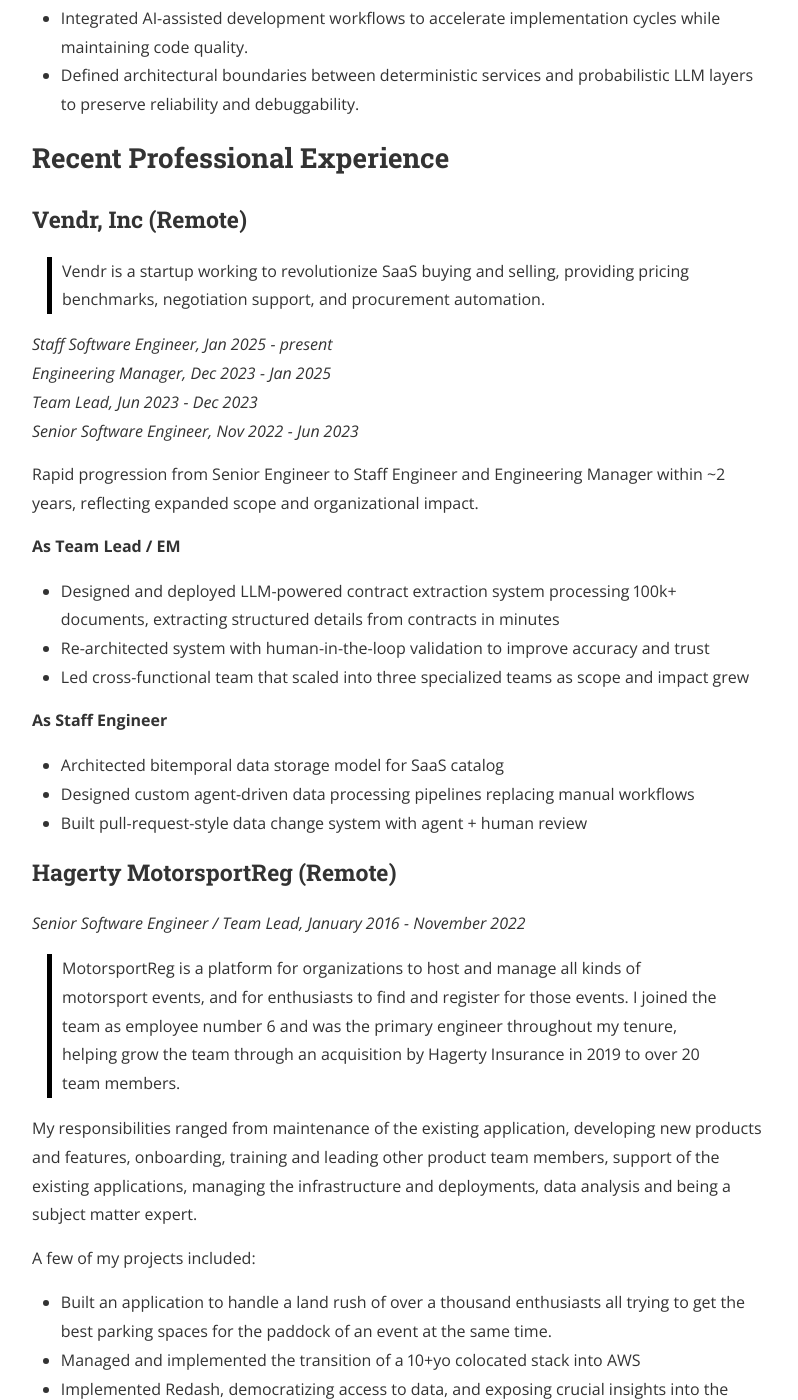
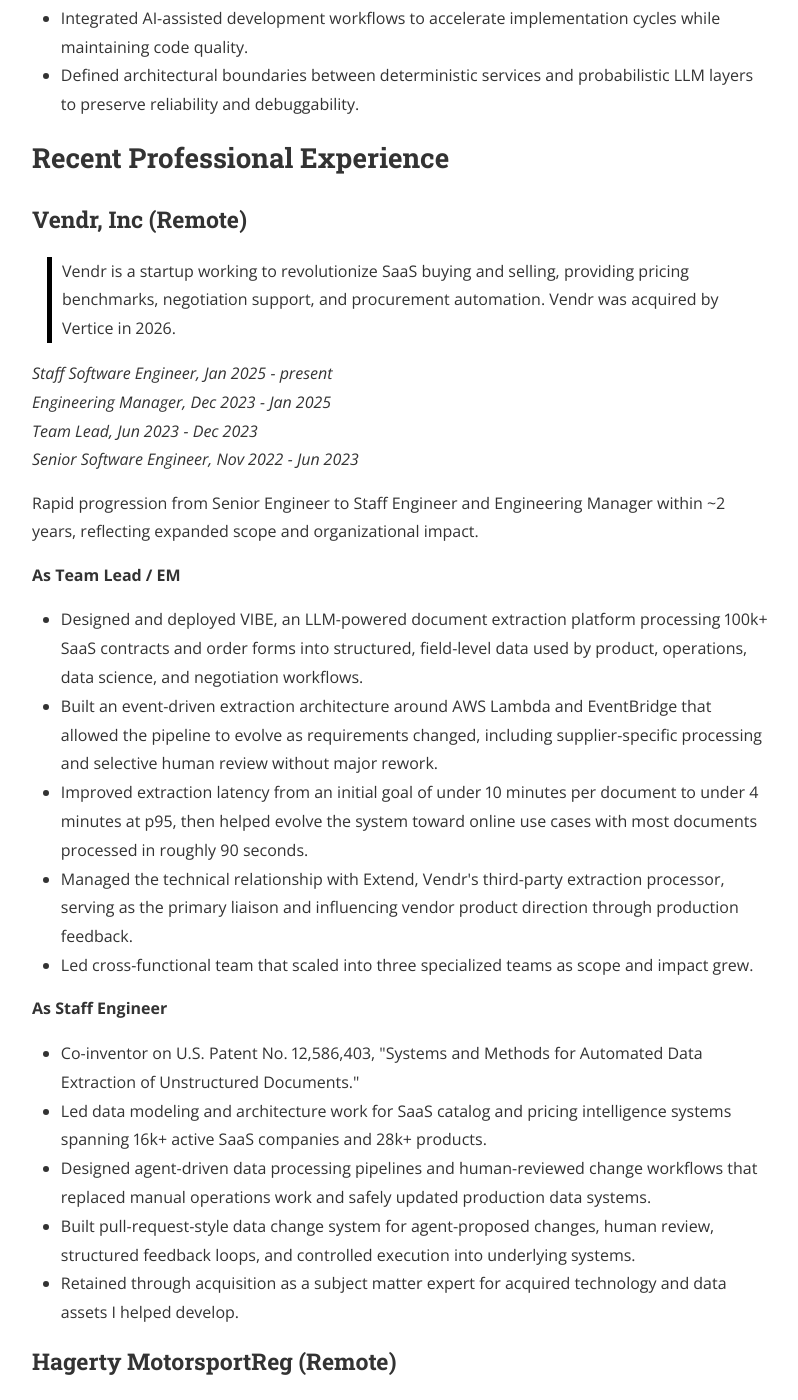
Before and after one commit to ryanguill/ryanguill.github.io, a Jekyll site: the page built from resume.html, in a window 1280 px wide and 1400 px high, scrolled down 1082 px. Shown: the whole window, without its empty margins (240-1038 px from the left). Built offline with Jekyll 4.4.1, drawn with Linux system fonts in a browser that asks for light colours; nearby versions of some CDN libraries; a style sheet for code colours, icons or effects is not loaded; some of the changed text lies outside the part shown.

Commit message:
Update resume positioning

```diff
--- a/resume.html
+++ b/resume.html
@@ -27,7 +27,7 @@
 <h2 id="summary-of-qualifications">Introduction</h2>
 
 <strong>Staff Engineer specializing in scalable system architecture, data modeling, and AI-integrated platform design.</strong>
-<p>20+ years designing and shipping production systems across startups and growth-stage companies. Deep expertise in TypeScript, AWS serverless infrastructure, PostgreSQL, and analytics workflows. Designs high-leverage systems that combine structured data, deterministic services, and LLM-driven reasoning to automate complex workflows. Operates as a technical leader shaping long-term architecture while elevating team capability.</p>
+<p>20+ years designing and shipping production systems across startups and growth-stage companies. Deep expertise in backend and data architecture, AWS serverless infrastructure, PostgreSQL, and AI-integrated workflows. Designs high-leverage systems that combine structured data, deterministic services, and LLM-driven reasoning to automate complex business processes. Operates as a technical leader shaping long-term architecture while elevating team capability.</p>
 
 
 <h2 id="technical-profile">Technical Profile</h2>
@@ -56,7 +56,7 @@
 <h3 id="vendr-remote">Vendr, Inc (Remote)</h3>
 
 <blockquote>
-  <p>Vendr is a startup working to revolutionize SaaS buying and selling, providing pricing benchmarks, negotiation support, and procurement automation.</p>
+  <p>Vendr is a startup working to revolutionize SaaS buying and selling, providing pricing benchmarks, negotiation support, and procurement automation. Vendr was acquired by Vertice in 2026.</p>
 </blockquote>
 
 <p>
@@ -70,16 +70,20 @@
 
 <strong>As Team Lead / EM</strong>
 <ul>
-	<li>Designed and deployed LLM-powered contract extraction system processing 100k+ documents, extracting structured details from contracts in minutes</li>
-	<li>Re-architected system with human-in-the-loop validation to improve accuracy and trust</li>
-	<li>Led cross-functional team that scaled into three specialized teams as scope and impact grew</li>
+	<li>Designed and deployed VIBE, an LLM-powered document extraction platform processing 100k+ SaaS contracts and order forms into structured, field-level data used by product, operations, data science, and negotiation workflows.</li>
+	<li>Built an event-driven extraction architecture around AWS Lambda and EventBridge that allowed the pipeline to evolve as requirements changed, including supplier-specific processing and selective human review without major rework.</li>
+	<li>Improved extraction latency from an initial goal of under 10 minutes per document to under 4 minutes at p95, then helped evolve the system toward online use cases with most documents processed in roughly 90 seconds.</li>
+	<li>Managed the technical relationship with Extend, Vendr's third-party extraction processor, serving as the primary liaison and influencing vendor product direction through production feedback.</li>
+	<li>Led cross-functional team that scaled into three specialized teams as scope and impact grew.</li>
 </ul>
 
 <strong>As Staff Engineer</strong>
 <ul>
-	<li>Architected bitemporal data storage model for SaaS catalog</li>
-	<li>Designed custom agent-driven data processing pipelines replacing manual workflows</li>
-	<li>Built pull-request-style data change system with agent + human review</li>
+	<li>Co-inventor on U.S. Patent No. 12,586,403, "Systems and Methods for Automated Data Extraction of Unstructured Documents."</li>
+	<li>Led data modeling and architecture work for SaaS catalog and pricing intelligence systems spanning 16k+ active SaaS companies and 28k+ products.</li>
+	<li>Designed agent-driven data processing pipelines and human-reviewed change workflows that replaced manual operations work and safely updated production data systems.</li>
+	<li>Built pull-request-style data change system for agent-proposed changes, human review, structured feedback loops, and controlled execution into underlying systems.</li>
+	<li>Retained through acquisition as a subject matter expert for acquired technology and data assets I helped develop.</li>
 </ul>
 
 <h3 id="motorsportreg-remote">Hagerty MotorsportReg (Remote)</h3>
```
Also changed, not shown: other parts of resume.html (+1 -1 lines).
